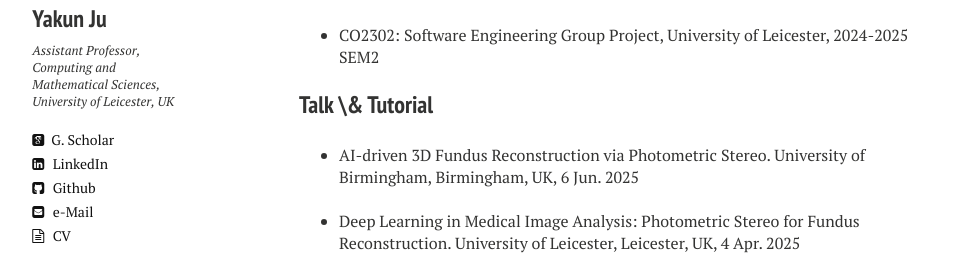
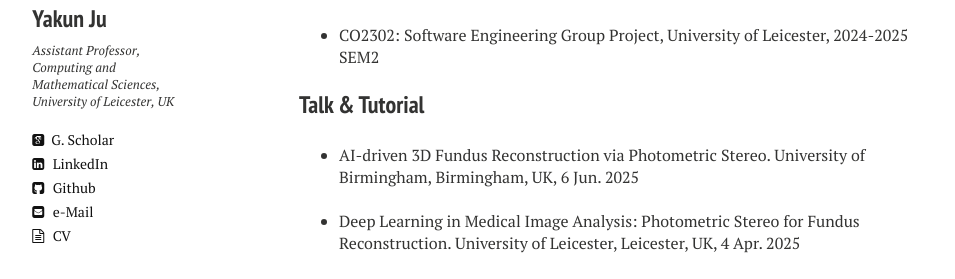
Before and after one commit to juyakun/juyakun.github.io, a Jekyll site: the page built from teaing.md, in a window 1280 px wide. Shown: the part 247-526 px from the top of the page, without its empty margins (21-976 px from the left). Built offline with Jekyll 4.4.1, drawn with Linux system fonts in a browser that asks for light colours; nearby versions of some CDN libraries.

```diff
--- a/teaing.md
+++ b/teaing.md
@@ -15,7 +15,7 @@ comments: false
 <br>
 * CO2302: Software Engineering Group Project, University of Leicester, 2024-2025 SEM2
 
-### Talk \& Tutorial
+### Talk & Tutorial
 
 * AI-driven 3D Fundus Reconstruction via Photometric Stereo. University of Birmingham, Birmingham, UK, 6 Jun. 2025
 <br>
```
